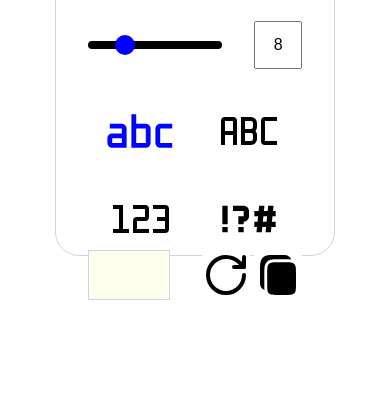
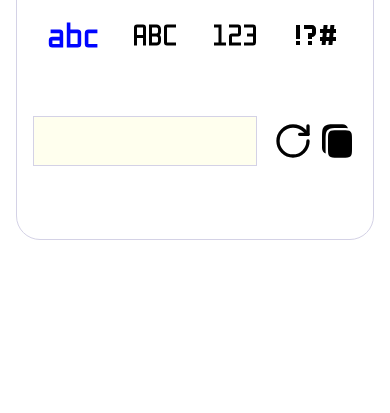
Before and after one commit to JadirXavier/Gerador-de-Senhas, a plain HTML site: page index.html in a window 390 px wide. Shown: the part 431-844 px from the top of the page. Drawn offline with Linux system fonts and the light colour scheme.

Commit message:
modificada responsividade e adicionado overflow para resultado da senha

```diff
--- a/index.html
+++ b/index.html
@@ -78,12 +78,14 @@
         </div>
       </form>
       <div class="resultado">
-        <p id="senhaGerada"></p>
+        <div class="senha">
+          <p id="senhaGerada"></p>
+        </div>
         <div class="botoes">
           <button
             type="button"
             id="gerarSenha"
-            onclick="mostrarSenha()"
+            onclick="mostrarSenha();"
             class="tooltip"
           >
             <img src="imgs/rotate.svg" />
--- a/style.css
+++ b/style.css
@@ -36,6 +36,7 @@ h1 {
 }
 
 .container {
+  min-width: 600px;
   height: 55%;
   width: 55%;
   display: flex;
@@ -62,6 +63,7 @@ h1 {
 
 .input {
   display: flex;
+  height: 2.5rem;
   flex-direction: row;
   gap: 2rem;
   align-items: center;
@@ -95,7 +97,7 @@ div.input > label {
 #opcoes label {
   display: block;
   height: 4rem;
-  width: 4rem;
+  aspect-ratio: 1;
 }
 
 img {
@@ -122,7 +124,7 @@ input[type="checkbox"]:not(:checked) + label img {
 #numSlider {
   -webkit-appearance: none;
   width: 100%;
-  height: 0.5rem;
+  height: 0.25rem;
   background-color: black;
   border-radius: 0.25rem;
 }
@@ -154,19 +156,22 @@ input[type="checkbox"]:not(:checked) + label img {
   gap: 2rem;
 }
 
-.resultado p {
+.senha {
   display: flex;
+  padding: 0.25rem 0.5rem;
   border: 1px solid #d4d2e6;
   background-color: #ffe;
   box-sizing: content-box;
-  height: 3rem;
+  width: 100%;
+  height: 100%;
+  font-size: 1.5rem;
   align-items: center;
-  justify-content: center;
+  overflow: auto;
 }
 
-#senhaGerada {
-  width: 95%;
-  text-align: center;
+.senha::-webkit-scrollbar {
+  width: 0;
+  height: 0;
 }
 
 .botoes {
@@ -193,3 +198,56 @@ input[type="checkbox"]:not(:checked) + label img {
   filter: brightness(0) saturate(100%) invert(7%) sepia(100%) saturate(7441%)
     hue-rotate(247deg) brightness(108%) contrast(138%);
 }
+
+@media screen and (max-width: 920px) {
+  .container {
+    max-width: 600px;
+    min-width: 200px;
+    width: 100%;
+    margin: 1rem;
+    padding: 1rem;
+  }
+
+  .input {
+    height: 2rem;
+  }
+
+  h1 {
+    font-size: 2rem;
+  }
+
+  #senhaForm {
+    gap: 1rem;
+  }
+
+  #senhaForm > label {
+    font-size: 1.25rem;
+  }
+
+  #opcoes {
+    gap: 1rem;
+  }
+
+  #opcoes label {
+    height: 3rem;
+  }
+
+  .senha {
+    font-size: 1rem;
+  }
+
+  .botoes button {
+    height: 2.5rem;
+  }
+
+  .resultado {
+    height: 2.5rem;
+    gap: 1rem;
+  }
+}
+
+@media screen and (max-width: 300px) {
+  #opcoes label {
+    height: 2.5rem;
+  }
+}
```
